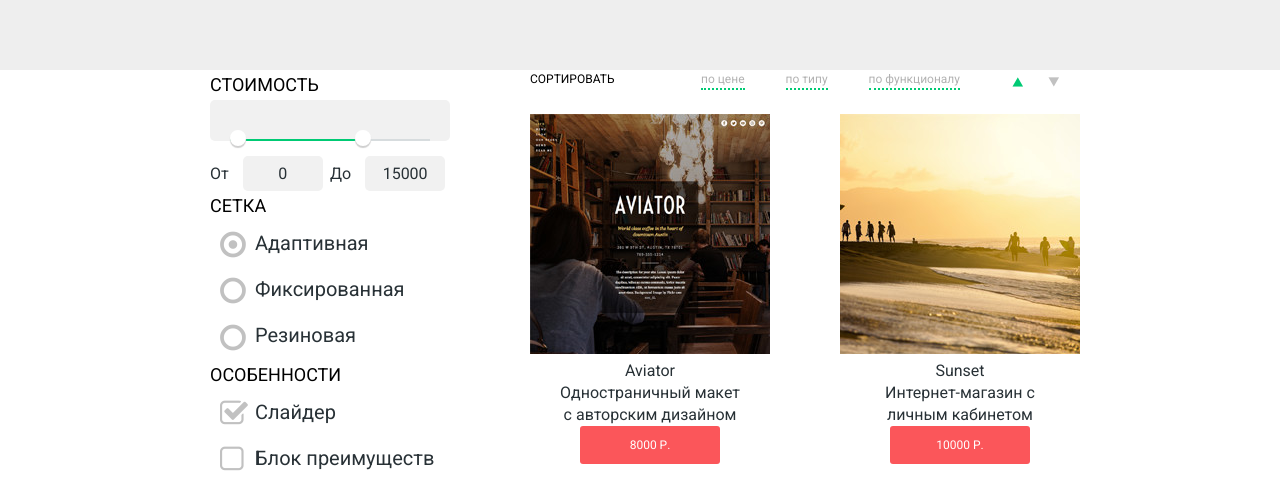
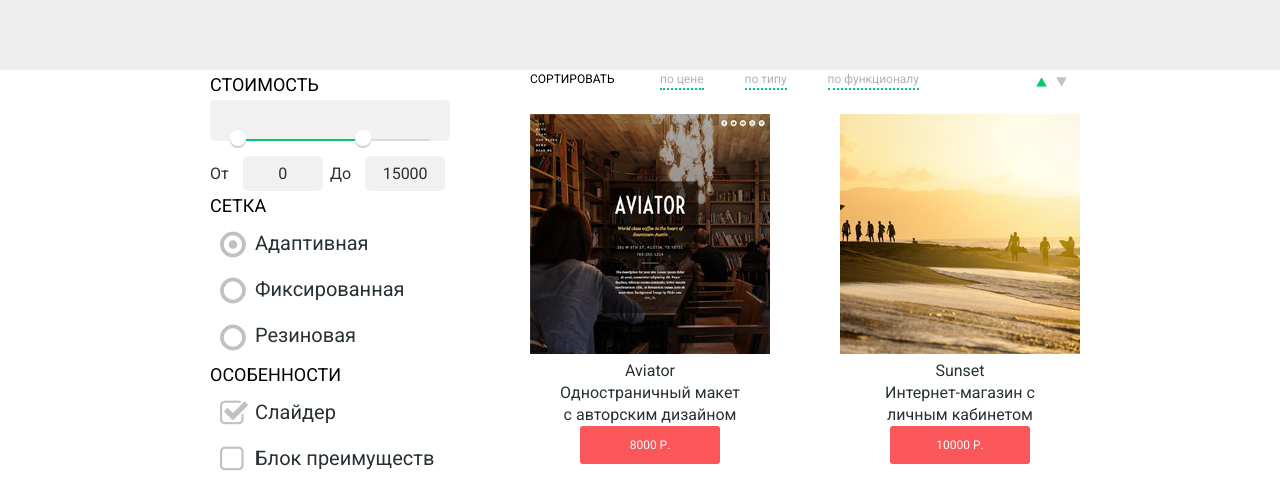
Before and after one commit to libelulalala/portfolio, a plain HTML site: page Nerds/nerds-catalog.html in a window 1280 px wide. Shown: the part 225-714 px from the top of the page. Drawn offline with Linux system fonts and the light colour scheme.

Commit message:
исправление верхней сортировки

```diff
--- a/Nerds/css/style.css
+++ b/Nerds/css/style.css
@@ -376,7 +376,7 @@ display: block;
 
 .sorting-preference {
     float:left;
-    width: 340px;
+    width: 410px;
 }
 
 .sorting-preference ul {
@@ -391,7 +391,7 @@ display: block;
     color: #b2b2b2;
     font-size: 12px;
     line-height: 18px;
-    margin-left: 41px;
+    margin-right: 41px;
 
 }
 
@@ -412,22 +412,32 @@ display: block;
 
 .sorting-btns{
     float: right;
-    width: 80px;
+    width: 50px;
     padding: 0;
-    padding-right: 10px;
     margin: 0;
-    text-align: right;
+    font-size: 0px;
+    position:relative;
 }
+.icon-up-dir::before,
+.icon-down-dir::before{
+    padding: 0;
+    margin: 0;
 
+}
 .icon-up-dir,
 .icon-down-dir{
+    display: inline-block;
+    vertical-align: middle;
+    text-align: right;
+    width: 10px;
     content: '\25bc';
     font-family: "symbols-nerds";
     font-size: 23px;
+    line-height: 0;
     text-decoration: none;
-    padding: 0;
-    margin: 0;
+    margin-right: 10px;
 }
+
 .icon-up-dir{color: #00ca74;}
 .icon-down-dir{color: #c1c1c1;}
 
```
